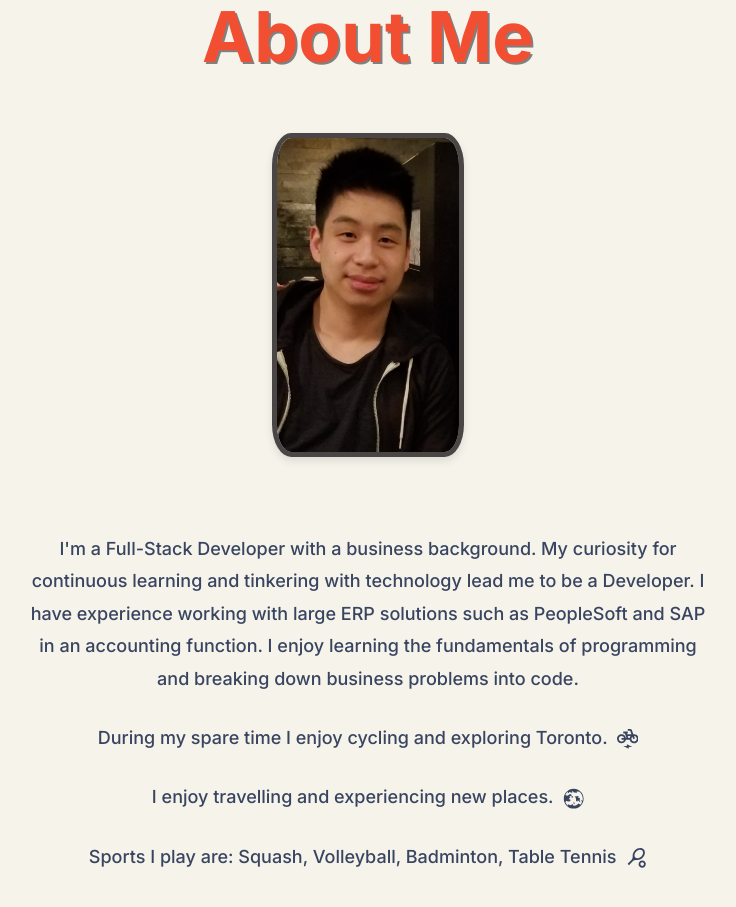
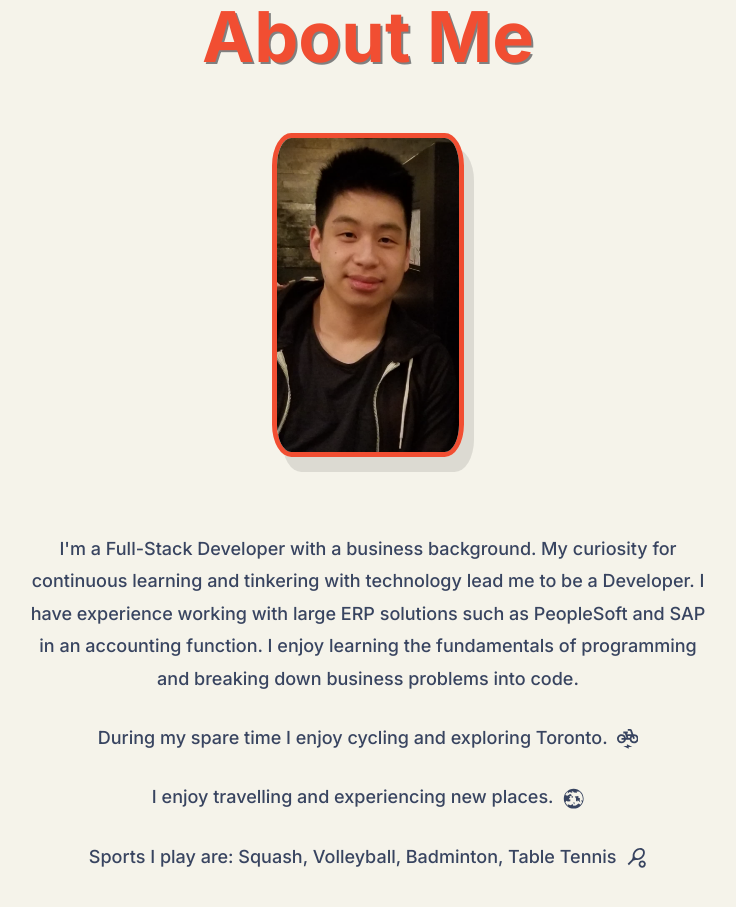
Before and after one commit to Charlesdigital/Portfolio_1, a React (Create React App) app: page / in a window 1280 px wide. Shown: the part 780-1687 px from the top of the page, without its empty margins (272-1008 px from the left). Built offline with nearby package versions, Linux system fonts and the light colour scheme.

Commit message:
add border and backdrop to image

```diff
--- a/src/components/About/about.css
+++ b/src/components/About/about.css
@@ -1,10 +1,10 @@
 
 .charles {
-  border: 5px solid #4b4646;
+  border: 5px solid #f14e32;
   border-radius: 10%;
   height: 18em;
   margin: 2rem 0;
-  box-shadow: 0 4px 8px rgba(0, 0, 0, 0.1);
+  box-shadow: 10px 15px rgba(0, 0, 0, 0.1);
 }
 
 .summary {
```
